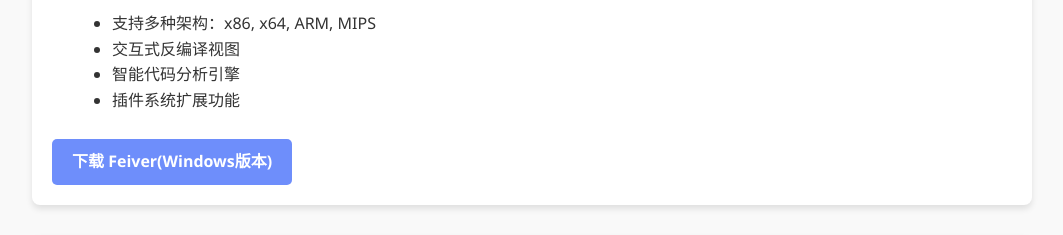
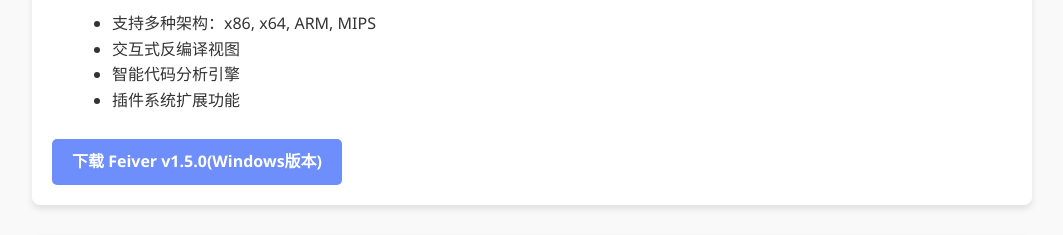
Before and after one commit to Mars-FeiFei/feitools.github.io, a plain HTML site: page index.html in a window 1280 px wide. Shown: the part 1020-1255 px from the top of the page, without its empty margins (108-1171 px from the left). Drawn offline with Linux system fonts and the light colour scheme.

Commit message:
Commit Feiver1.5.0

```diff
--- a/index.html
+++ b/index.html
@@ -95,7 +95,7 @@
             <li>插件系统扩展功能</li>
         </ul>
 
-        <a href="Feiver_Installer_v1.5.0.exe" class="download-btn">下载 Feiver(Windows版本)</a>
+        <a href="FeiSharp_Setup_1.5.0.exe" class="download-btn">下载 Feiver v1.5.0(Windows版本)</a>
     </div>
 
     <div class="project">
```
Also changed, not shown: 1 other file.
